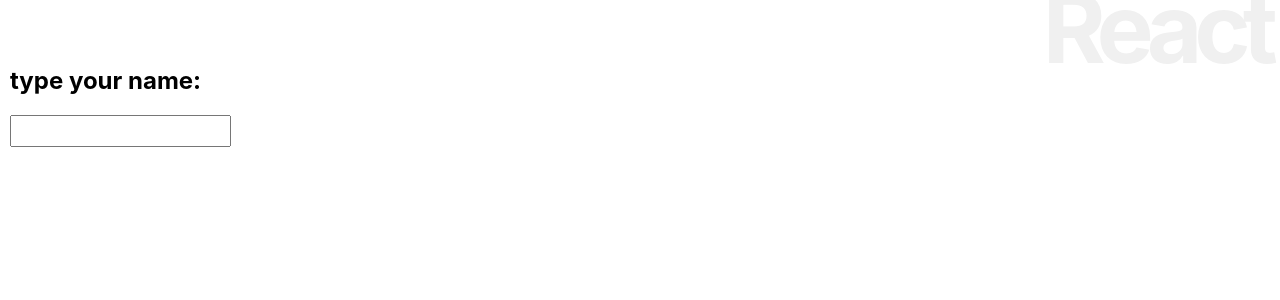
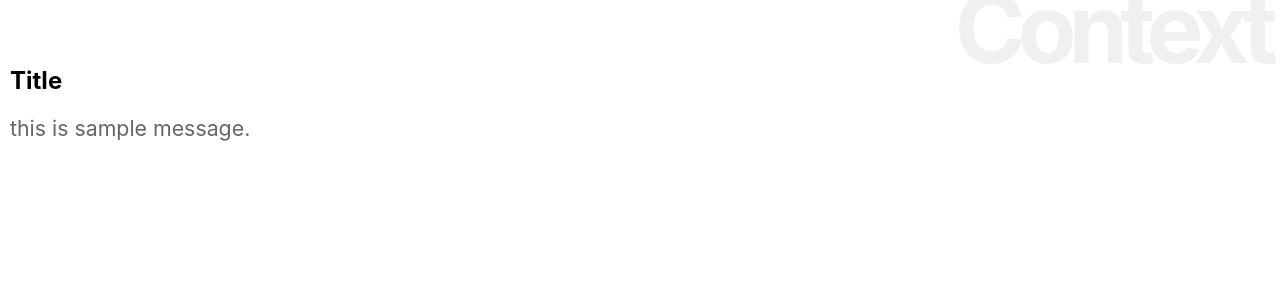
Before and after one commit to kagunyan25/react_study, a React (Create React App) app in the folder react_app/: page / in a window 1280 px wide. Shown: the top 300 px of the page. Built offline with nearby package versions, Linux system fonts and the light colour scheme; the HTML template or start-up script is replaced by a standard one.

Commit message:
3-4コンポーネントのさまざまな機能/コンテキストを使おう

```diff
--- a/react_app/src/App.js
+++ b/react_app/src/App.js
@@ -3,61 +3,45 @@
 import './App.css';
 import Rect from './Rect';
 
+//titleとmessageという値を持つオブジェクトをコンテキストに設定
+let data = {title:'Title',message:'this is sample message.'};
+const SampleContext = React.createContext(data);
+
 class App extends Component{
-  input='';
-
-  msgStyle={
-    fontSize:"20pt",
-    color:"#900",
-    margin:"20px 0px",
-    padding:"5px",
-  }
-
-  constructor(props){
-    super(props);
-    this.state={
-      message:'type your name:'
-    };
-    this.doCheck = this.doCheck.bind(this);
-  }
-
-  doCheck(event){
-    alert(event.target.value+"は長すぎます.（最大10文字）");
-  }
 
   render(){
-    return <div>
-      <h1>React</h1>
-      <h2>{this.state.message}</h2>
-      <Message maxlength="10" onCheck={this.doCheck}/>
-    </div>
+    return(
+      <div>
+        <h1>Context</h1>
+        <Title />
+        <Message />
+      </div>
+    );
   }
+}
 
+class Title extends Component{
+  static contextType = SampleContext;//コンテキストが使えるようになる
+
+  render(){
+    return(
+      <div>
+        <h2>{this.context.title}</h2>
+      </div>
+    );
+  }
 }
 
 class Message extends Component{
-  inputStyle={
-    fontSize:"12pt",
-    padding:"5px"
-  }
-
-  constructor(props){
-    super(props);
-    this.doChange=this.doChange.bind(this);//doChangeをコンポーネントで使えるよう設定
-  }
-
-  doChange(e){
-    if(e.target.value.length>this.props.maxlength){//問題
-      this.props.onCheck(e);//onCheckを実行
-      e.target.value=e.target.value.substr(0,this.props.maxlength);
-    }
-  }
+  static contextType = SampleContext;//コンテキストが使えるようになる
 
   render(){
-    return <input type="text" style={this.inputStyle}
-    onChange={this.doChange}/>
-    }//onChangeで値が変更されるとdoChangeが実行されるようになっている
+    return(
+      <div>
+        <p>{this.context.message}</p>
+      </div>
+    );
+  }
 }
 
-
 export default App;//class Appを使えるようにエクスポートしておく
```
